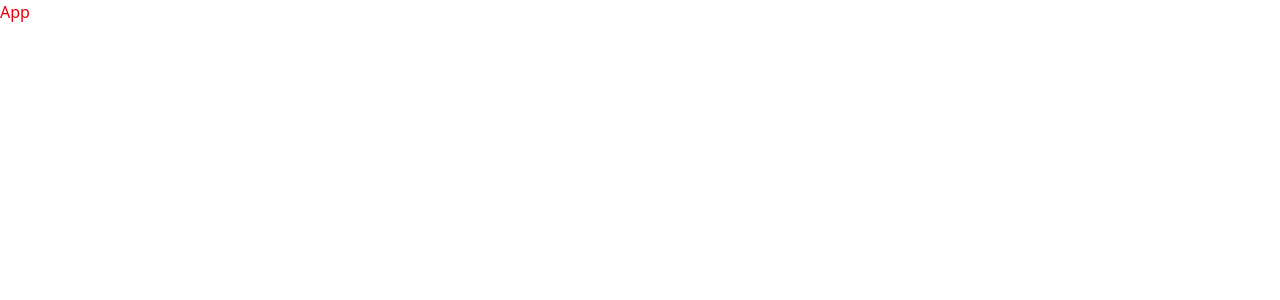
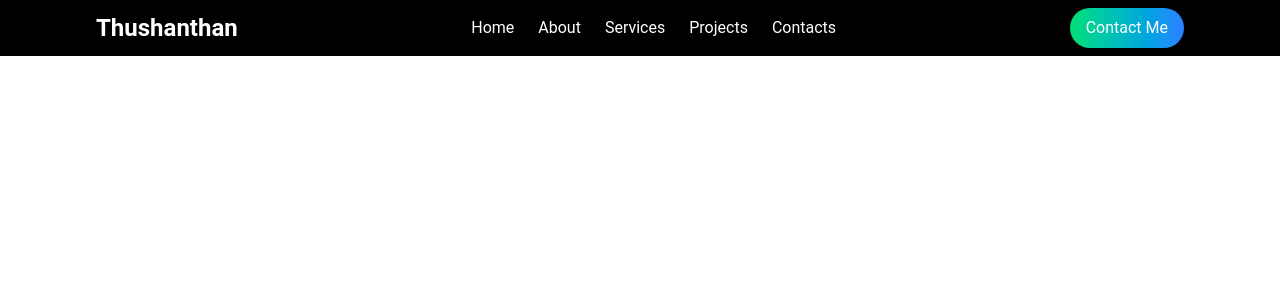
Before and after one commit to Thushan2002/my-portfolio-react-vite-tailwind, a React (Vite) app: page / in a window 1280 px wide. Shown: the top 300 px of the page. Built offline with nearby package versions, Linux system fonts and the light colour scheme.

Commit message:
feat: Navbar section added

```diff
--- a/index.html
+++ b/index.html
@@ -5,7 +5,7 @@
   <meta charset="UTF-8" />
   <link href="/src/styles.css" rel="stylesheet">
   <meta name="viewport" content="width=device-width, initial-scale=1.0" />
-  <title>Vite + React</title>
+  <title>Thushanthan</title>
 </head>
 
 <body>
--- a/src/App.jsx
+++ b/src/App.jsx
@@ -1,8 +1,11 @@
 import React from 'react'
+import Navbar from './Components/Navbar'
 
 const App = () => {
   return (
-    <div className='text-red-600'>App</div>
+    <div>
+      <Navbar/>
+    </div>
   )
 }
 
--- /dev/null
+++ b/src/Components/Navbar.jsx
@@ -0,0 +1,21 @@
+import React from 'react'
+
+const Navbar = () => {
+  return (
+    <nav className='bg-black text-white px-8 md:px-16 lg:px-24'>
+        <div className='container py-2 flex justify-center md:justify-between items-center'>
+            <div className='text-2xl font-bold hidden md:inline'>Thushanthan</div>
+            <div className='space-x-6'>
+                <a href="#home" className='hover:text-gray-400'>Home</a>
+                <a href="#about" className='hover:text-gray-400'>About</a>
+                <a href="#services" className='hover:text-gray-400'>Services</a>
+                <a href="#projects" className='hover:text-gray-400'>Projects</a>
+                <a href="#contacts" className='hover:text-gray-400'>Contacts</a>
+            </div>
+            <button className='bg-gradient-to-r from-green-400 to-blue-500 text-white hidden md:inline transform transition-transform duration-300 hover:scale-105 px-4 py-2 rounded-full'>Contact Me</button>
+        </div>
+    </nav>
+  )
+}
+
+export default Navbar
--- a/src/index.css
+++ b/src/index.css
@@ -1 +1,9 @@
 @import "tailwindcss";
+
+html,
+body {
+    margin: 0;
+    padding: 0;
+    box-sizing: border-box;
+    font-family: 'Roboto', sans-serif;
+}
```
